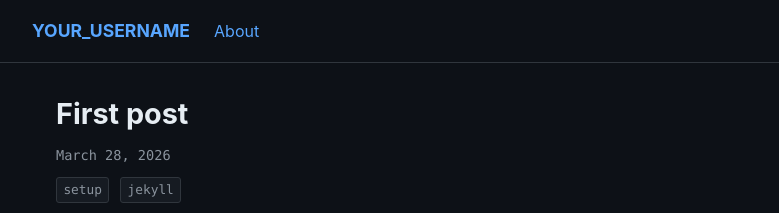
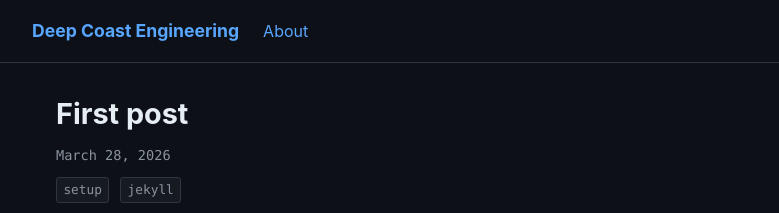
Before and after one commit to deep-coast-eng/deep-coast-eng.github.io, a Jekyll site: the page built from _posts/2026-03-28-first-post.md, in a window 1280 px wide. Shown: the top 213 px of the page, without its empty margins (238-1017 px from the left). Built offline with Jekyll 4.4.1, drawn with Linux system fonts in a browser that asks for light colours.

Commit message:
Update _config.yml

```diff
--- a/_config.yml
+++ b/_config.yml
@@ -2,7 +2,7 @@
 # Place this at the root of your repo: deep-coast-eng.github.io/_config.yml
 
 # REQUIRED: Replace YOUR_USERNAME with your actual GitHub username
-title: "YOUR_USERNAME"
+title: "Deep Coast Engineering"
 description: "Technical notes and projects"
 url: "https://deep-coast-eng.github.io"
 baseurl: ""
```
